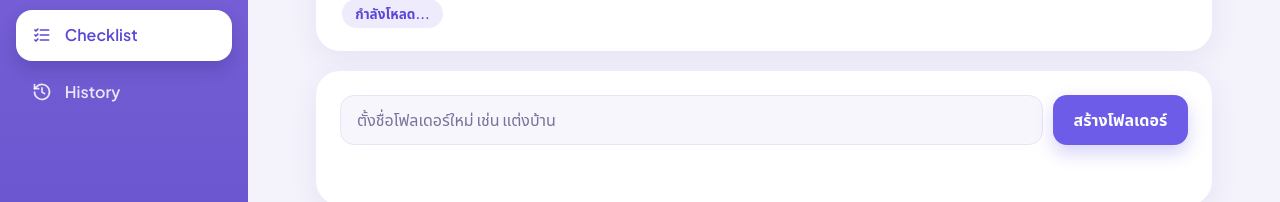
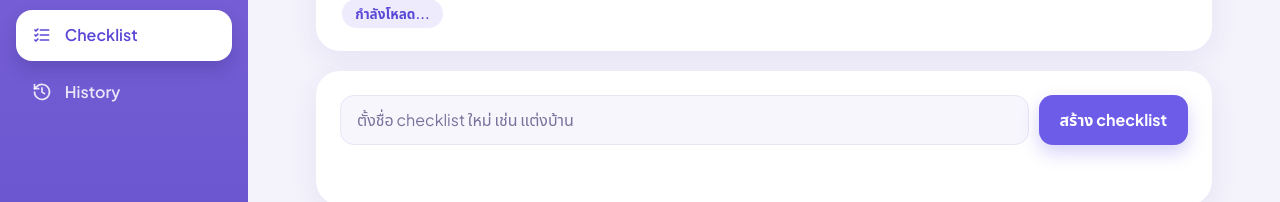
Before and after one commit to itrcake/checklist, a plain HTML site: page index.html in a window 1280 px wide. Shown: the part 101-303 px from the top of the page. Drawn offline with nearby package versions, Linux system fonts and the light colour scheme; no server answers; a web font is replaced by a local one.

Commit message:
Update index.html

```diff
--- a/index.html
+++ b/index.html
@@ -23,8 +23,8 @@
 
     <section class="card">
       <form id="add-form" class="add">
-        <input id="new-name" placeholder="ตั้งชื่อโฟลเดอร์ใหม่ เช่น แต่งบ้าน" maxlength="100" aria-label="ชื่อโฟลเดอร์ใหม่">
-        <button type="submit">สร้างโฟลเดอร์</button>
+        <input id="new-name" placeholder="ตั้งชื่อ checklist ใหม่ เช่น แต่งบ้าน" maxlength="100" aria-label="ชื่อ checklist ใหม่">
+        <button type="submit">สร้าง checklist</button>
       </form>
       <p id="status" class="status" role="status"></p>
       <ul id="list" class="list"></ul>
```
